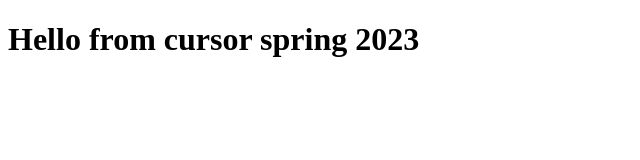
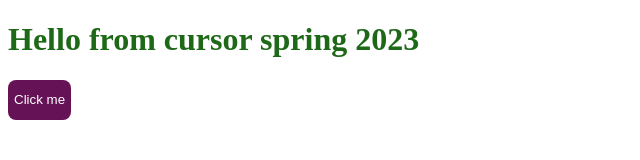
Before and after one commit to arbuzaicer/cursor-basic-2023-spring, a plain HTML site: page index.html in a window 1280 px wide. Shown: the whole page, without its empty margins (0-640 px from the left). Drawn offline with Linux system fonts and the light colour scheme.

Commit message:
added new button

```diff
--- a/index.html
+++ b/index.html
@@ -4,9 +4,12 @@
     <meta charset="UTF-8" />
     <meta http-equiv="X-UA-Compatible" content="IE=edge" />
     <meta name="viewport" content="width=device-width, initial-scale=1.0" />
+    <link rel="stylesheet" href="./style.css" />
     <title>Document</title>
   </head>
   <body>
     <h1>Hello from cursor spring 2023</h1>
+
+    <button class="button">Click me</button>
   </body>
 </html>
--- a/style.css
+++ b/style.css
@@ -1,3 +1,11 @@
 body {
   color: rgb(30, 105, 24);
 }
+
+.button {
+  color: white;
+  border: none;
+  border-radius: 8px;
+  height: 40px;
+  background-color: rgb(101, 19, 86);
+}
```
